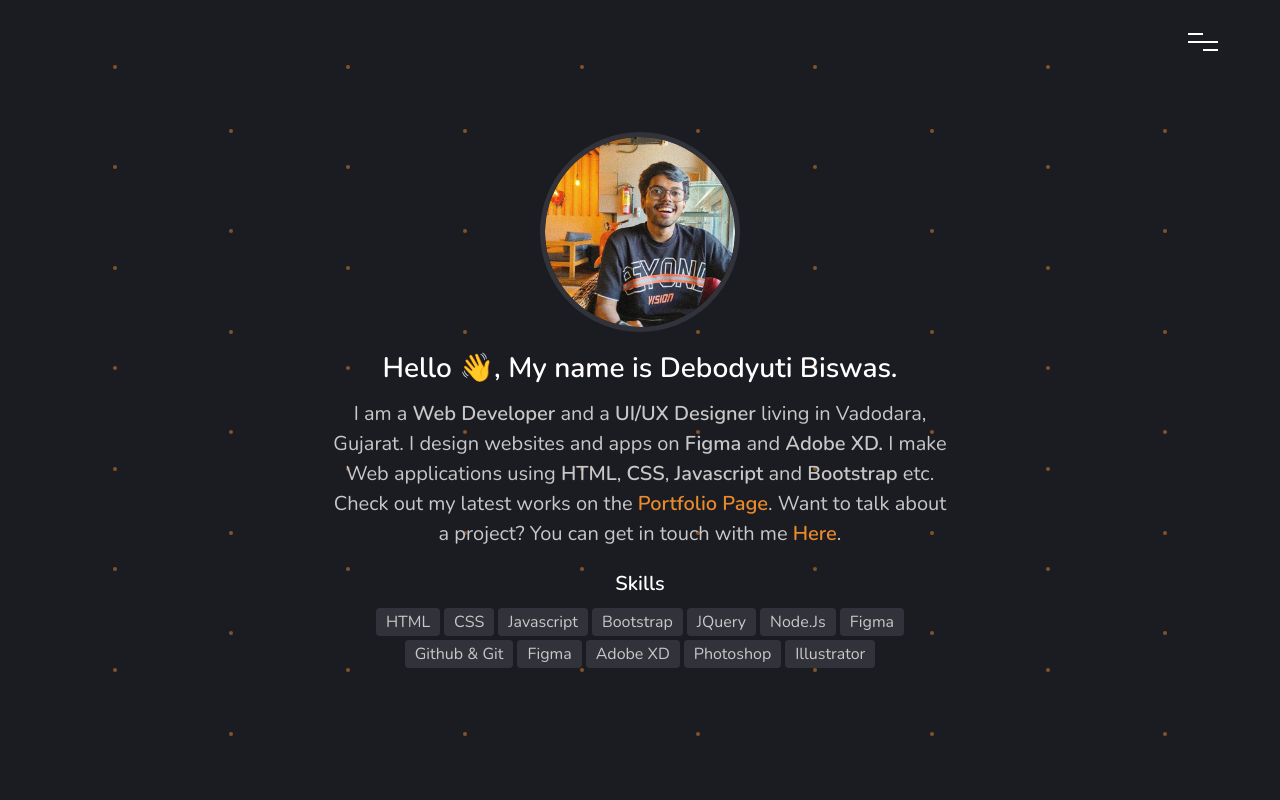
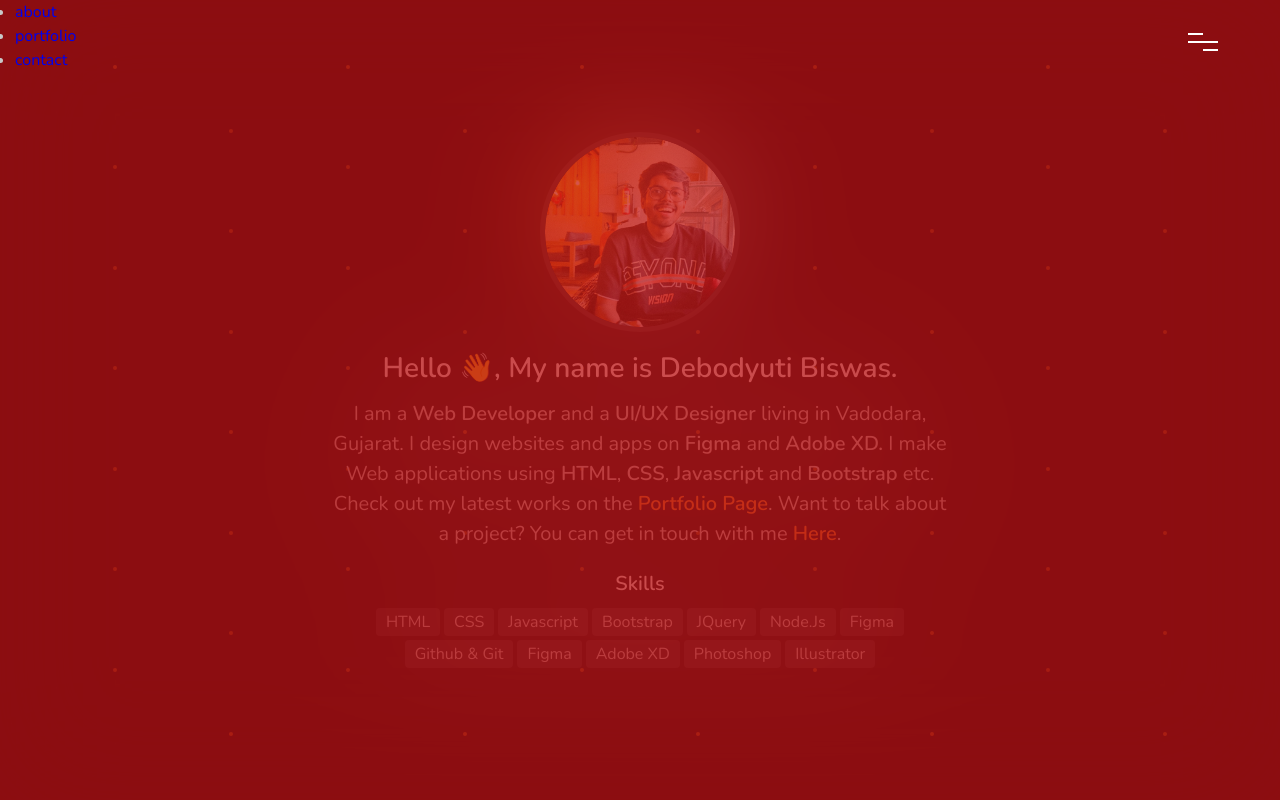
Before and after one commit to debodyuti1/portfolio-1, a PHP site: page / in a window 1280 px wide. Run offline with PHP 8.4, Linux system fonts and the light colour scheme.

Commit message:
adding nav

```diff
--- a/css/style.css
+++ b/css/style.css
@@ -239,6 +239,29 @@
     }
 }
 
+/* -----------------
+Overlay Effect
+------------------- */
+.overlay-effect{
+    position: fixed;
+    left: 0;
+    top: 0;
+    height: 100%;
+    width: 100%;
+    z-index: 99;
+    background-color: red;
+    backdrop-filter: blur(60px);
+    opacity: 50%;
+
+
+
+}
+.overlay-effect-item{
+    height: 10vh;
+    /* background-color: var(--dark-light); */
+}
+
+
 /* --------------
 Header
 --------------- */
@@ -294,6 +317,17 @@
 .header .nav-toggler:hover span::before,
 .header .nav-toggler:hover span::after{
     width: 100%;
+}
+
+.header .nav{
+    position: fixed;
+    left: 0;
+    top: 0;
+    height: 100%;
+    width: 100%;
+    z-index: 100;
+    padding: 0 15px;
+    overflow-y: auto;
 }
 
 
--- a/index.html
+++ b/index.html
@@ -16,6 +16,21 @@
     </div>
     <!-- Bg Animation Effect End -->
 
+    <!-- Overlay effect START -->
+
+    <div class="overlay-effect">
+        <div class="overlay-effect-item"></div>
+        <div class="overlay-effect-item"></div>
+        <div class="overlay-effect-item"></div>
+        <div class="overlay-effect-item"></div>
+        <div class="overlay-effect-item"></div>
+        <div class="overlay-effect-item"></div>
+        <div class="overlay-effect-item"></div>
+        <div class="overlay-effect-item"></div>
+    </div>
+
+    <!-- Overlay effect END -->
+
     <!-- Header START-->
 
         <header class="header">
@@ -26,6 +41,16 @@
 
                         </span>
                     </button>
+                    <!-- nav -->
+                    <nav class="nav">
+                        <div class="nav-inner">
+                            <ul>
+                                <li><a href="#" class="nav-item">about</a></li>
+                                <li><a href="#" class="nav-item">portfolio</a></li>
+                                <li><a href="#" class="nav-item">contact</a></li>
+                            </ul>
+                        </div>
+                    </nav>
                 </div>
             </div>
         </header>
```
